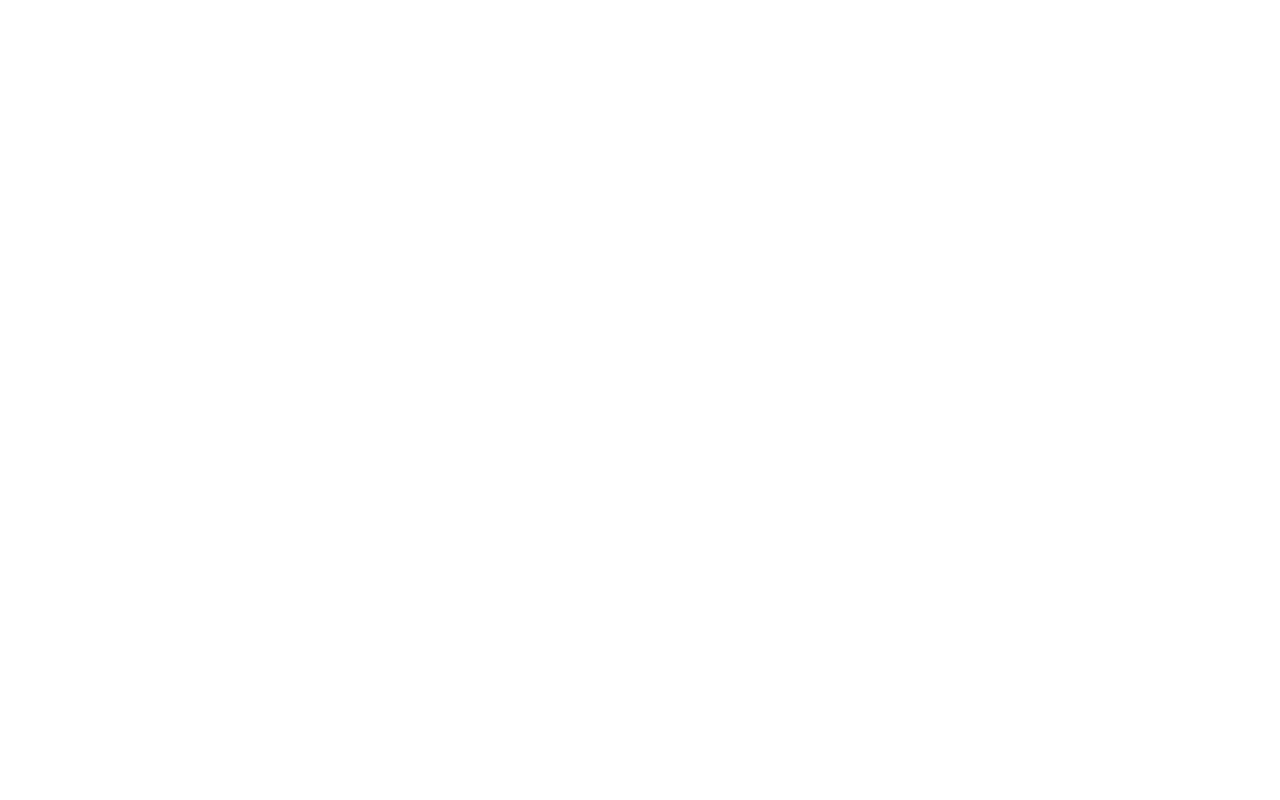
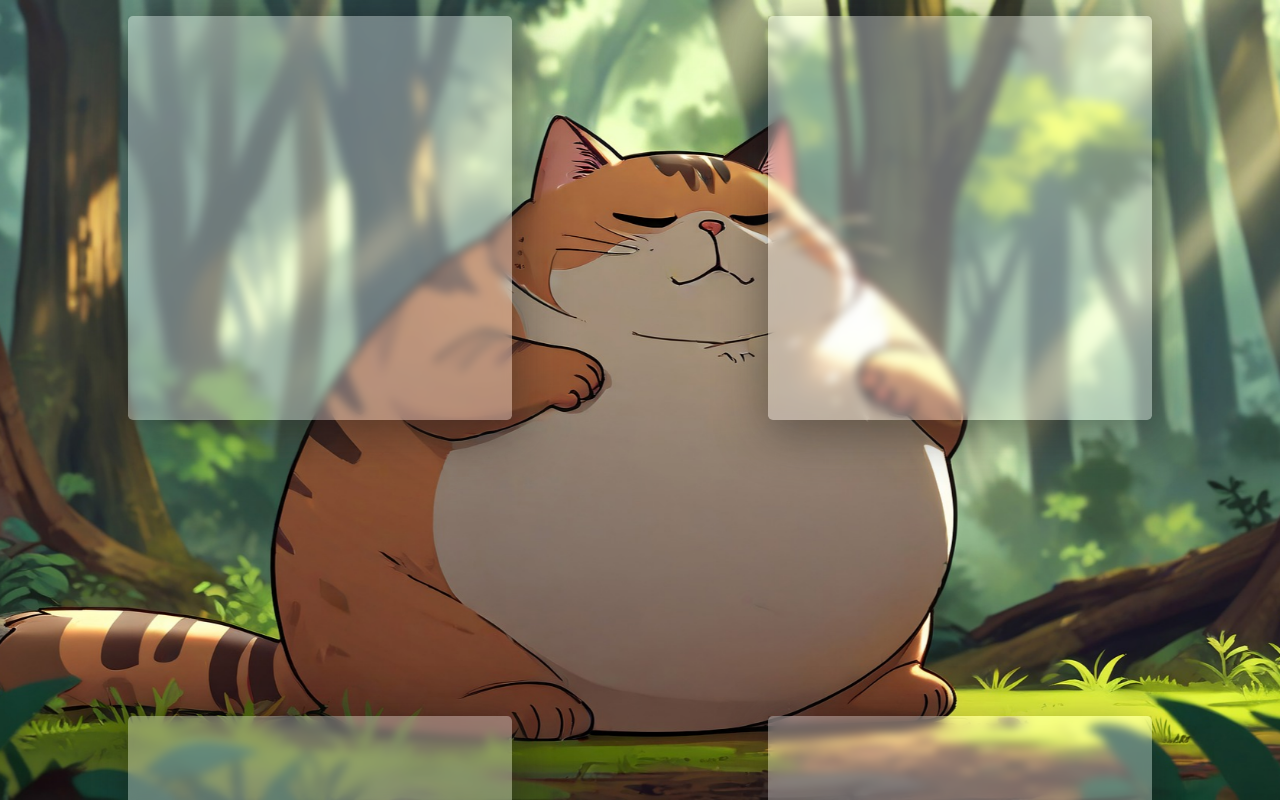
Before and after one commit to ferdodo/crumbs, a plain HTML site: page index.html in a window 1280 px wide. Drawn offline with Linux system fonts and the light colour scheme; the site is published under a folder, as on GitHub Pages, so addresses that start at the root find nothing.

Commit message:
Deploying to gh-pages from @ ferdodo/crumbs@56903ee88627b725e6e19259009bdb6e98280880 🚀

```diff
--- a/index.html
+++ b/index.html
@@ -14,7 +14,7 @@
 			}
 		</style>
 
-		<script type="module" crossorigin src="/assets/index-Cn_vOd53.js"></script>
+		<script type="module" crossorigin src="./assets/index-Cn_vOd53.js"></script>
 	</head>
 
 	<body></body>
```
